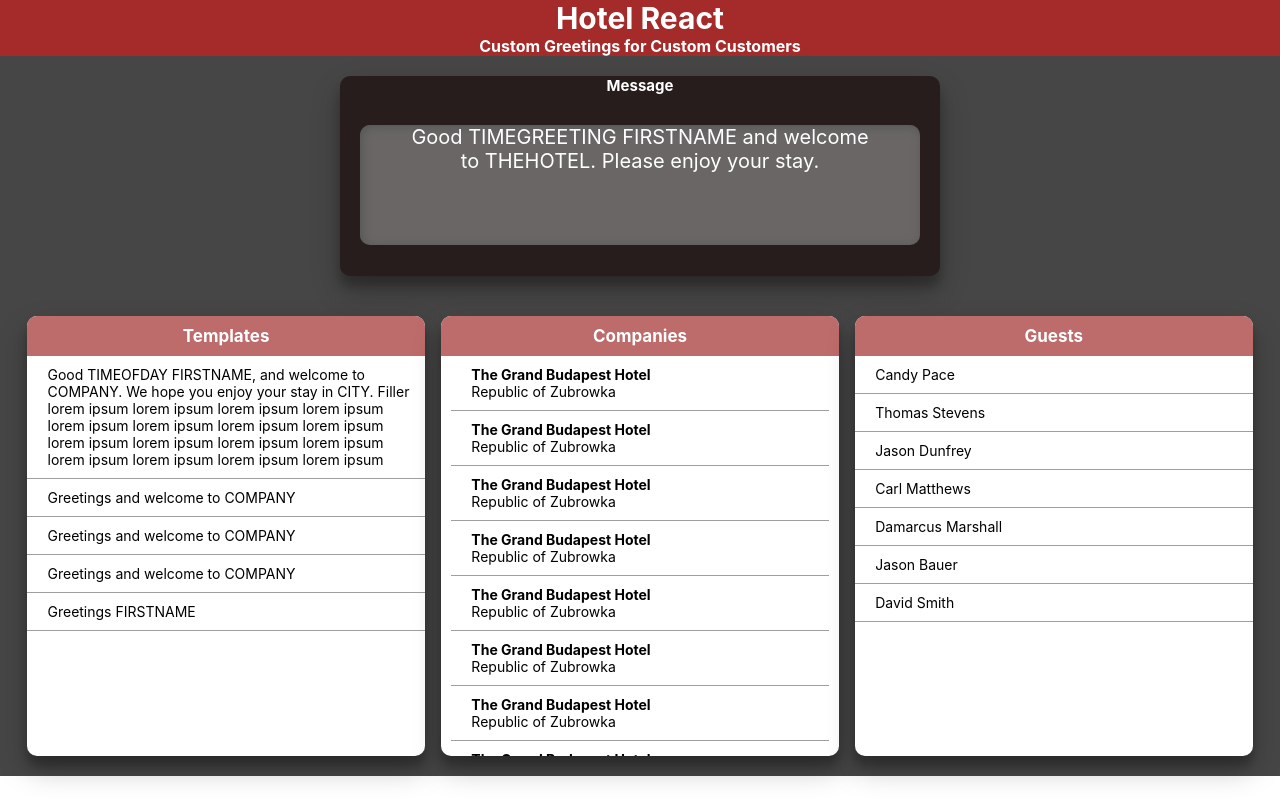
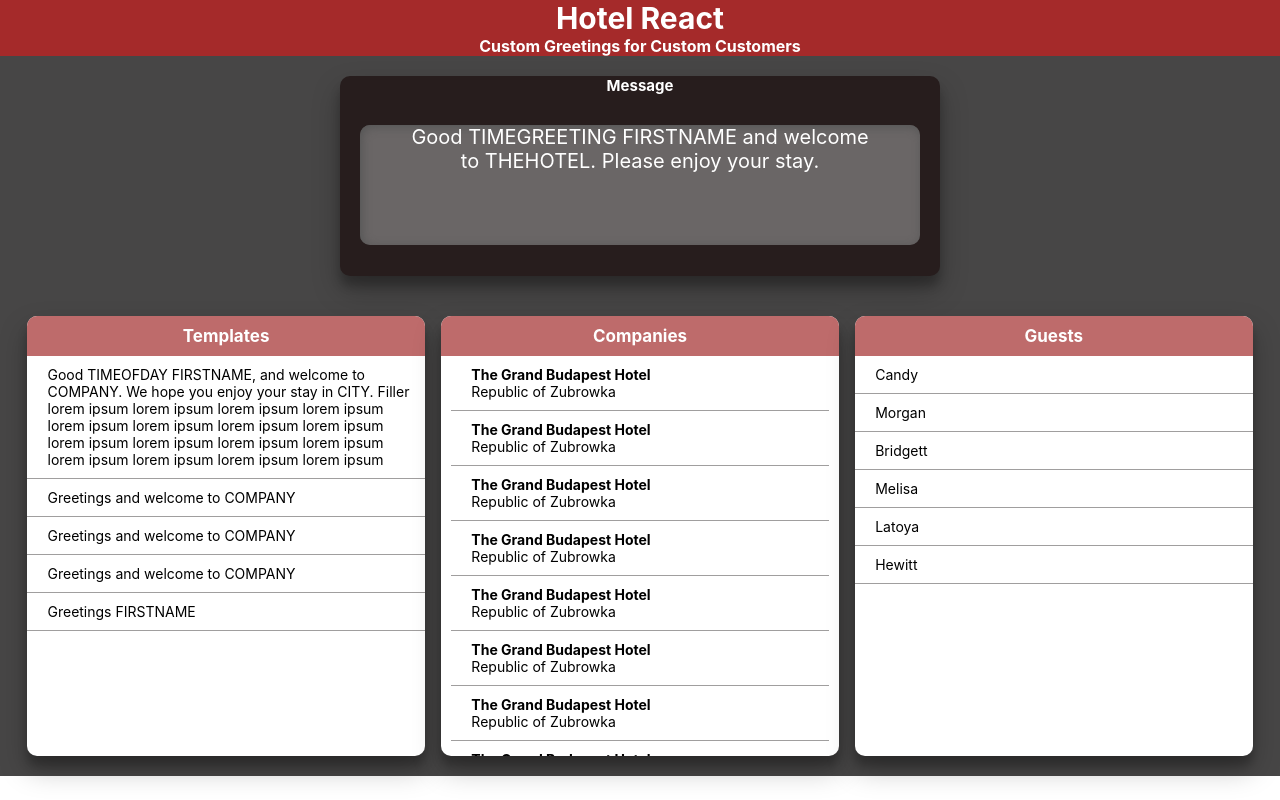
Before and after one commit to jcloeter/hotel-message-app, a React (Create React App) app: page / in a window 1280 px wide. Built offline with nearby package versions, Linux system fonts and the light colour scheme.

Commit message:
dynamically display guests from json

```diff
--- a/src/components/DataGroups/Guests.js
+++ b/src/components/DataGroups/Guests.js
@@ -1,17 +1,26 @@
-import React from "react";
+import React, { useEffect, useState } from "react";
 import Card from "../UI/Card";
 import ListItem from "../UI/ListItem";
 const Guests = () => {
+  const [guests, setGuests] = useState([]);
+
+  useEffect(() => {
+    const getData = async function () {
+      const jsonData = require("../../data.json/Guests.json");
+      // console.log(jsonData);
+      setGuests(() => jsonData);
+    };
+    getData();
+  }, [guests]);
+
   return (
     <Card>
       <h4>Guests</h4>
-      <ListItem>Candy Pace</ListItem>
-      <ListItem>Thomas Stevens</ListItem>
-      <ListItem>Jason Dunfrey</ListItem>
-      <ListItem>Carl Matthews</ListItem>
-      <ListItem>Damarcus Marshall</ListItem>
-      <ListItem>Jason Bauer</ListItem>
-      <ListItem>David Smith</ListItem>
+      {guests.length > 0
+        ? guests.map((guest) => {
+            return <ListItem key={guest.id}>{guest.firstName}</ListItem>;
+          })
+        : null}
     </Card>
   );
 };
```
Also changed, not shown: src/App.js (+11 -0 lines), src/data.json/loadJSON.js (+11 -0 lines).
